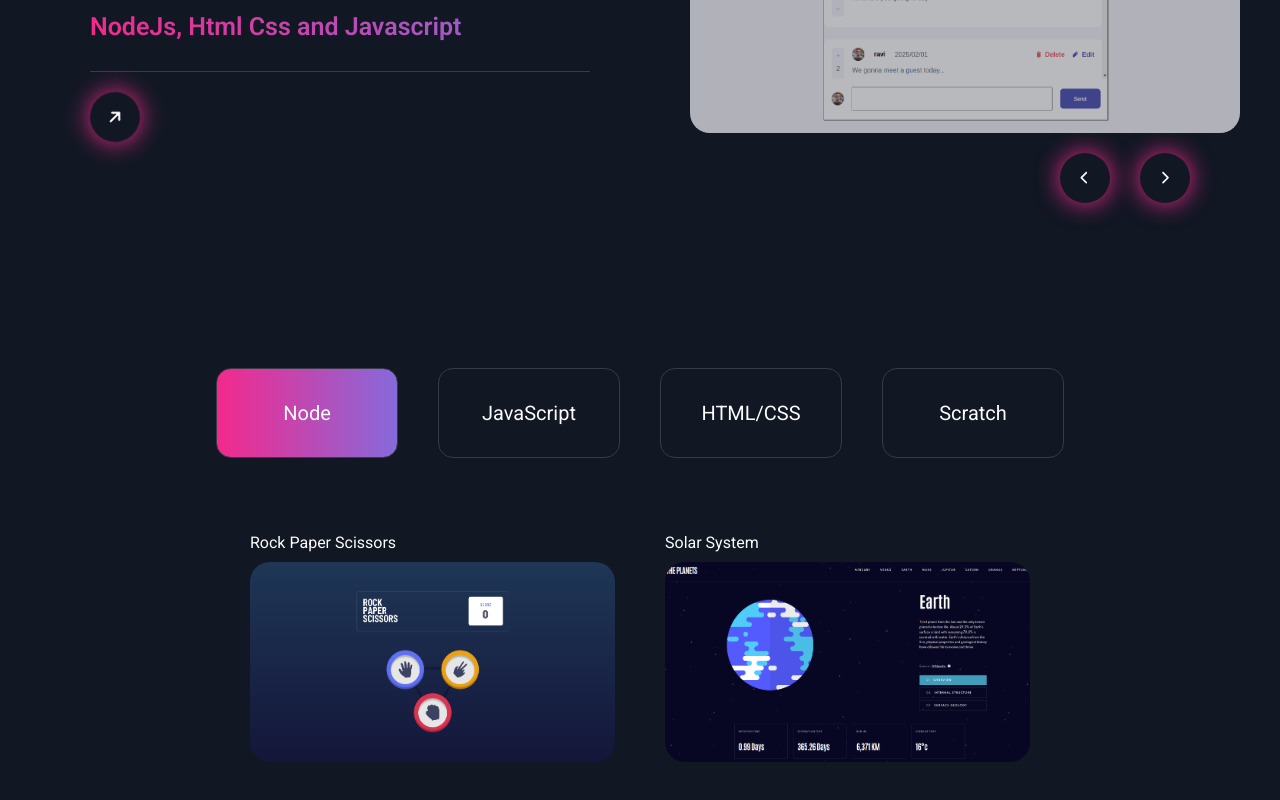
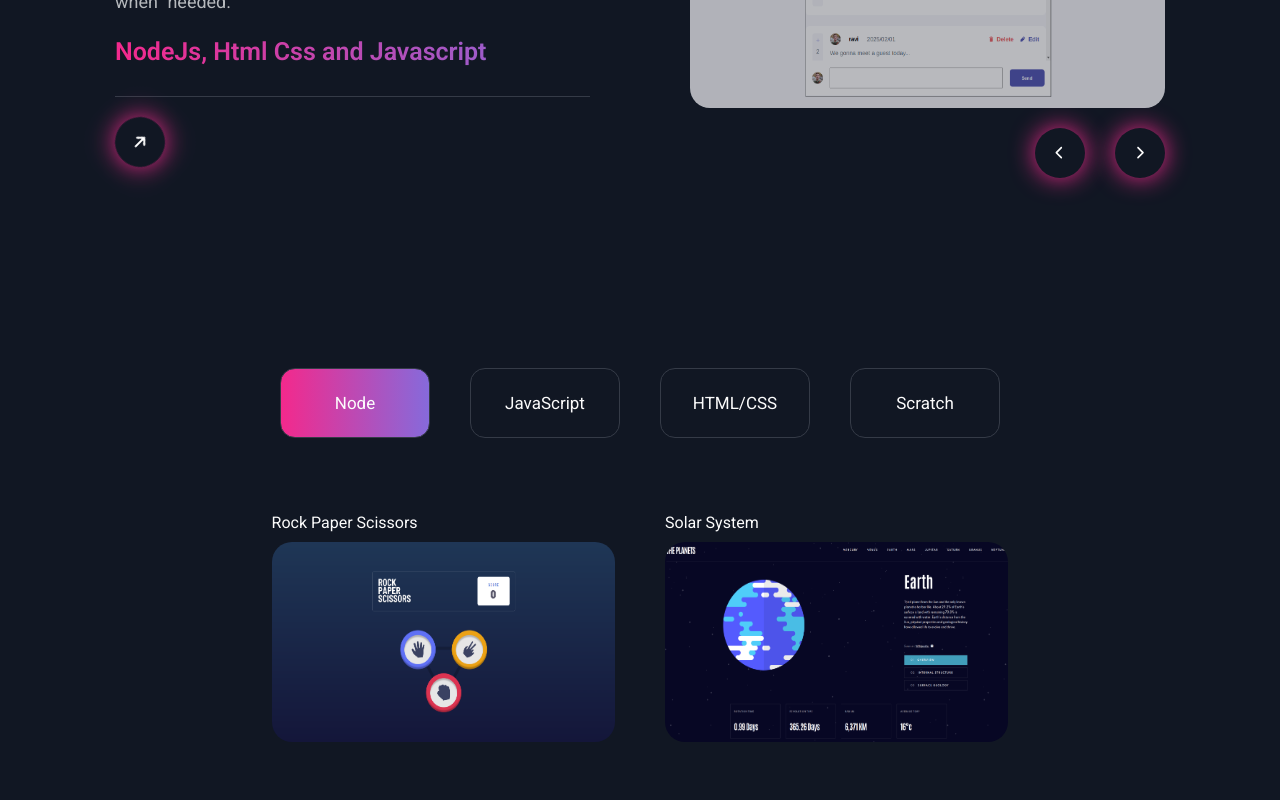
Before and after one commit to RaviVarmaGRV/portfolio, a React (Vite) app: page / in a window 1280 px wide. Shown: the part 2032-2832 px from the top of the page. Built offline with nearby package versions, Linux system fonts and the light colour scheme.

Commit message:
Reduced the limit for resposiveness

```diff
--- a/src/view.css
+++ b/src/view.css
@@ -336,6 +336,7 @@ ul li:hover::before{
 .projectImg{
     border-radius: 20px;
     opacity: .7;
+    width: 100%;
 }
 
 .changeProjectIcons{
@@ -479,7 +480,7 @@ ul li:hover::before{
 }
 
 .projects{
-    width: 1200px;
+    /* width: 1200px; */
     display: flex;
     gap: 50px;
     justify-content: center;
@@ -608,17 +609,6 @@ ul li:hover::before{
     }
 }
 
-@keyframes appear2 {
-    from{
-        transform: translateX(100px);
-        opacity: 0;
-    }
-    to{
-        opacity: 1;
-        transform: translateX(0px);
-    }
-}
-
 @keyframes moveRightAni {
     0%{
         transform: translateX(0px);
@@ -662,28 +652,28 @@ ul li:hover::before{
     background-color: var(--pink);
 }
 
-@media (max-width:1712px) {
+@media screen and (max-width:1712px) {
     .projectImgg{
         width: 450px;
         height: 275px;
     }
 }
 
-@media (max-width:1550px) {
+@media screen and (max-width:1550px) {
     .projectImgg{
         width: 400px;
         height: 250px;
     }
 }
 
-@media (max-width:1450px) {
+@media screen and (max-width:1450px) {
     body{
         padding: 0px 120px;
     }
 
     .projectImgg{
         height: 200px;
-        width: 365px;
+        width: 330px;
     }
 
     .allProjects{
@@ -701,10 +691,6 @@ ul li:hover::before{
         justify-content: space-between;
     }
 
-    /* .singleTechnology{
-        animation: appear2 linear;
-    } */
-
     .skillsPage{
         gap: 50px;
     }
@@ -716,9 +702,69 @@ ul li:hover::before{
     .singleTechnology{
         animation-range: entry 0% cover 38% ;
     }
+
+    .projectNavbar{
+        height: 80px;
+    }
 }
 
-@media (max-width:1288px) {
+@media screen and (max-width:1320px) {
+    .divsInBestFive{
+        width: 500px;
+    }
+
+    .projectImg{
+        height: 350px;
+    }
+
+    .projectNavbar{
+        height: 80px;
+    }
+
+    .imgHolder{
+        height: 350px;
+        width: 350px;
+    }
+
+    .homeMainRight{
+        width: 450px;
+    }
+
+    /* .techsInNavBar{
+        font-size: 18px;
+    }
+
+    .projectImgg{
+        height: 175px;
+        width: 330px;
+    }
+}
+
+@media screen and (max-width:1320px) { */
+    .projectImgg{
+        width: 100%;
+    }
+
+    .singleProject{
+        width: 100%;
+    }
+
+    .aTag{
+        width: 43%;
+    }
+
+    .projectNavbar{
+        height: 70px;
+    }
+
+    .techsInNavBar{
+        width: 150px;
+        font-size: 17px;
+    }
+}
+
+
+@media screen and (max-width:1288px) {
     .iAm{
         font-size: 80px;
     }
@@ -729,6 +775,85 @@ ul li:hover::before{
     }
 
     .divsInBestFive{
-        width: 500px;
+        width: 475px;
+    }
+
+}
+
+@media screen and (max-width:1220px) {
+    .divsInBestFive{
+        width: 450px;
     }
 }
+
+@media screen and (max-width:1200px) {
+    .technologies{
+        width: 1100px;
+    }
+
+    .singleTechnology{
+        height: 180px;
+        width: 180px;
+    }
+}
+
+@media screen and (max-width:1180px) {
+    .divsInBestFive{
+        width: 400px;
+    }
+
+    /* .aTag{
+        width: 23.5%;
+    } */
+
+    .projectNavbar{
+        height: 65px;
+    }
+
+    .techsInNavBar{
+        width: 125px;
+        font-size: 16px;
+    }
+}
+
+@media screen and (max-width:1136px) {
+    .iAm{
+        font-size: 70px;
+    }
+
+    .imgHolder{
+        height: 300px;
+        width: 300px;
+    }
+
+    .homeMainRight{
+        width: 520px;
+    }
+}
+
+@media screen and (max-width:1136px) {
+    .homeMainRight{
+        width: 485px;
+    }
+
+    .technologies{
+        width: 900px;
+    }
+
+    .projectNum{
+        font-size: 60px;
+    }
+
+    .projectTitle{
+        font-size: 35px;
+    }
+
+    .divsInBestFive{
+        width: 375px;
+    }
+
+    .projectImg{
+        height: 300px;
+    }
+
+}
```
Also changed, not shown: src/components/Home.jsx (+8 -21 lines).
